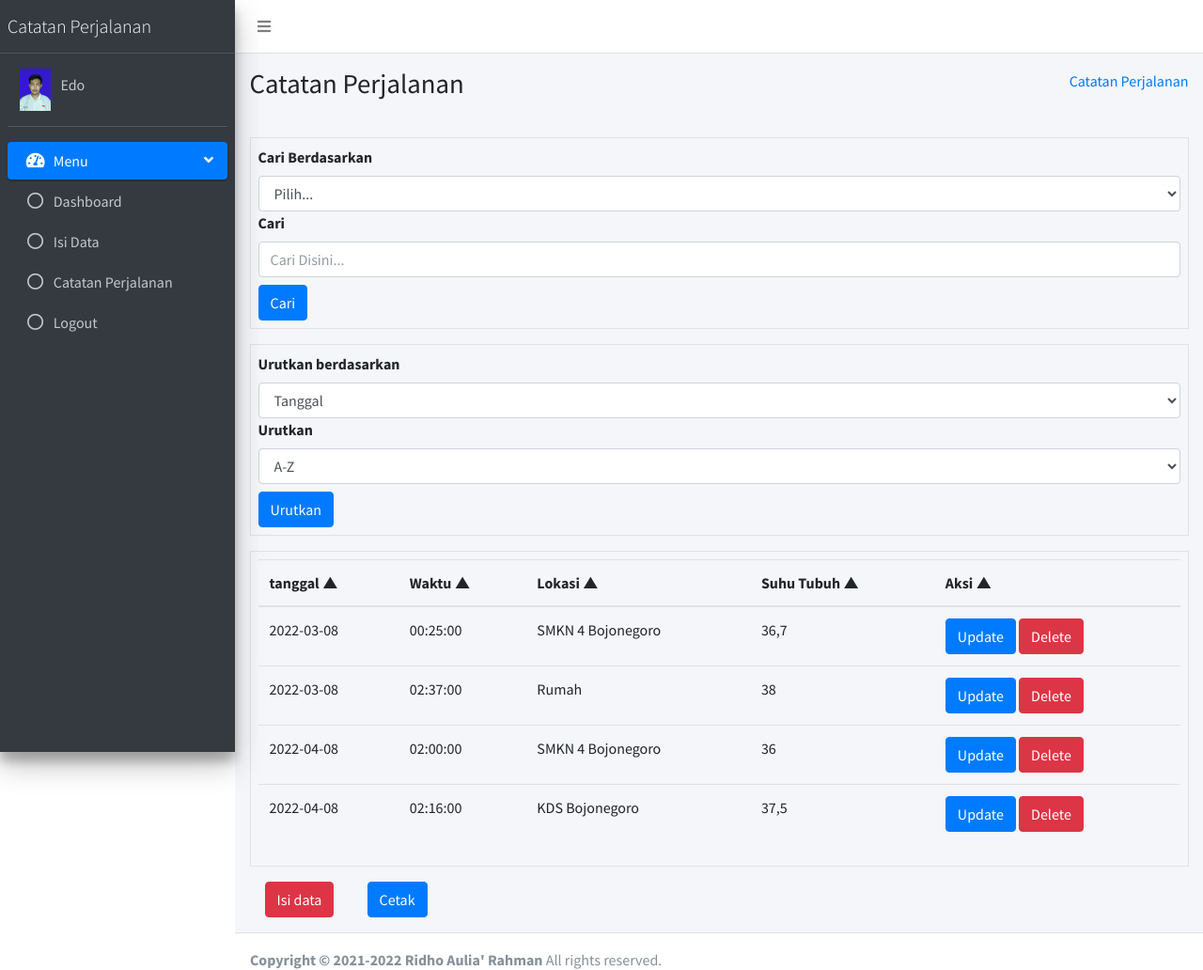
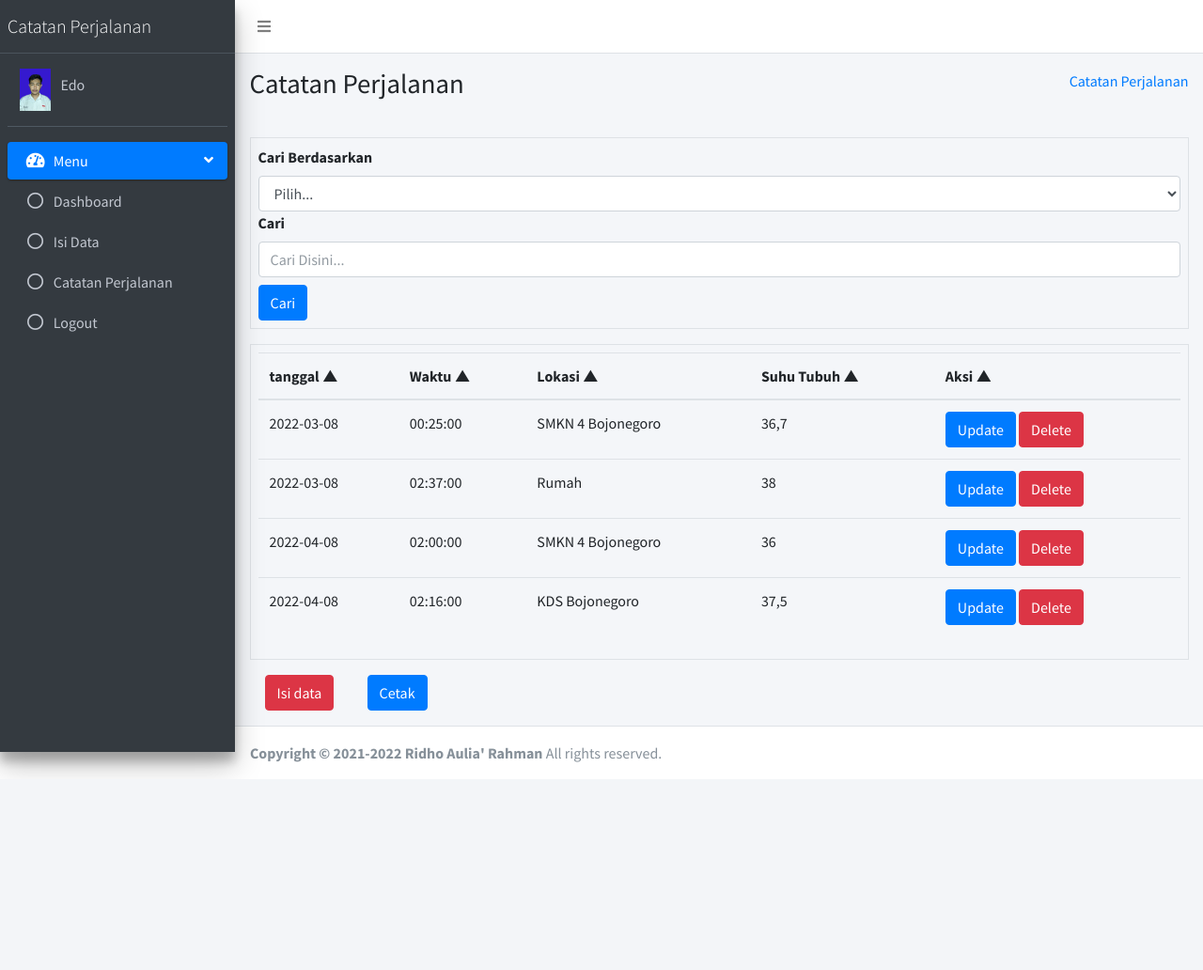
Before and after one commit to edoaurahman/Catatan-Perjalanan, a PHP site: page /pages/catatan.php in a window 1280 px wide. Shown: the top 1032 px of the page at 94% size. After the commit the page ends 821 px from the top, so only its background shows below. Run offline with PHP 8.4, Linux system fonts and the light colour scheme; a user stored in the database is signed in; data comes from the database, SQL or seed files in the repository; some libraries are stand-ins or nearby versions.

Commit message:
remove sort by

```diff
--- a/pages/catatan.php
+++ b/pages/catatan.php
@@ -100,23 +100,6 @@ if (isset($_GET['sort'])) {
               </form>
             </div>
 
-            <div class="border mt-3 p-2">
-              <form action="./catatan.php" method="get">
-                <label>Urutkan berdasarkan</label>
-                <select name="sort" class="form-control">
-                  <option value="tanggal">Tanggal</option>
-                  <option value="suhu">suhu</option>
-                </select>
-
-                <label>Urutkan</label>
-                <select name="sortBy" class="form-control">
-                  <option value="ASC">A-Z</option>
-                  <option value="DESC">Z-A</option>
-                </select>
-                <button type="submit" class="btn btn-primary mt-2">Urutkan</button>
-              </form>
-            </div>
-
             <div class="border mt-3 p-2 table-responsive">
               <table class="table table-sort table-arrows remember-sort">
                 <thead>
```
